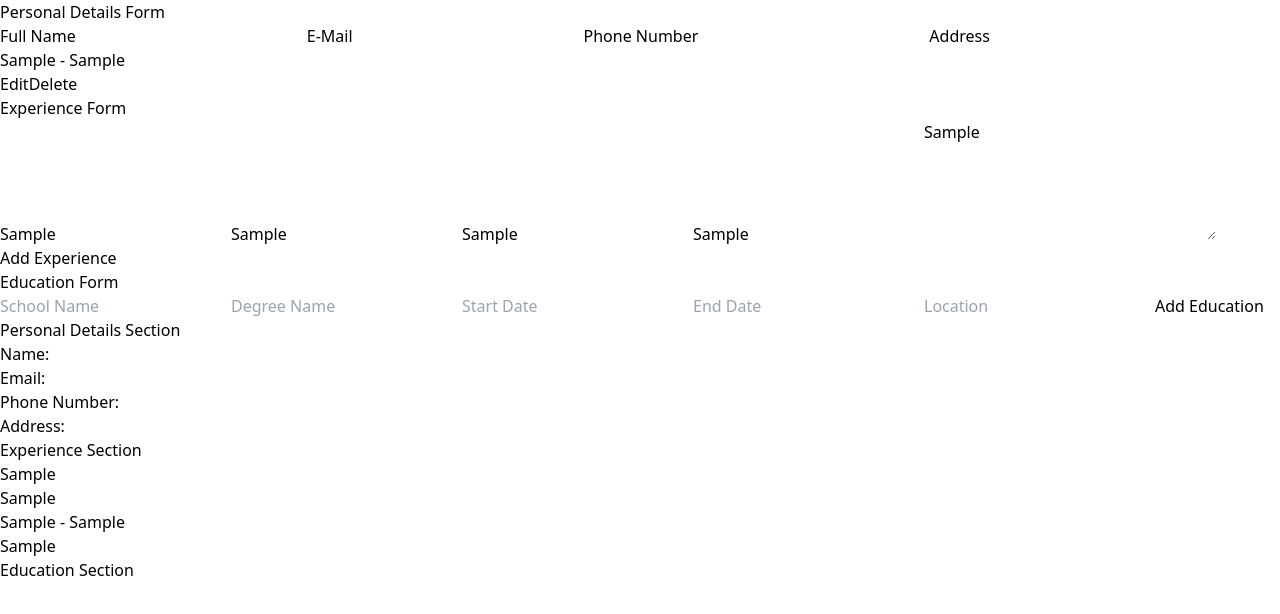
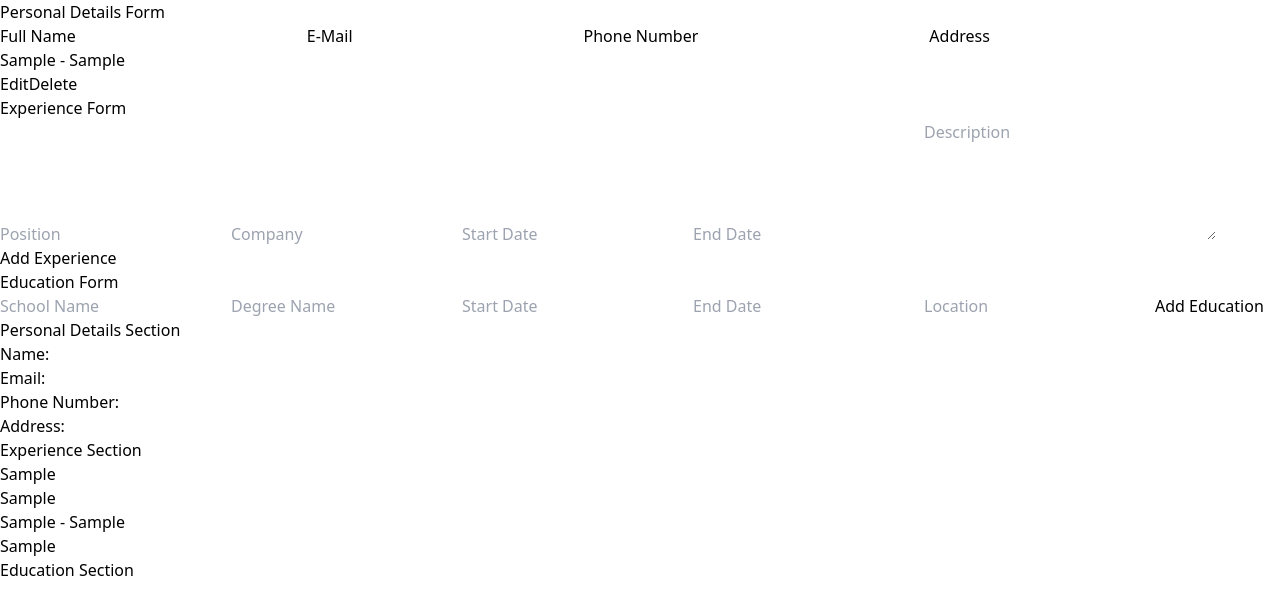
Before and after one commit to gryanpeterson/cv-application, a React (Vite) app: page / in a window 1280 px wide. Both pictures are taken after typing "Sample", "Sample", "Sample", "Sample", "Sample" into the empty fields and a click on the button "Add Experience". Shown: the top 614 px of the page. Built offline with nearby package versions, Linux system fonts and the light colour scheme.

Commit message:
Add delete function to ExperienceForm

```diff
--- a/src/App.jsx
+++ b/src/App.jsx
@@ -1,38 +1,41 @@
-import { useState } from 'react'
-import { v4 as uuidv4 } from 'uuid';
-import PersonalDetailsForm from './components/PersonalDetailsForm'
-import PersonalDetailsSection from './components/PersonalDetailsSection'
-import ExperienceForm from './components/ExperienceForm';
-import ExperienceSection from './components/ExperienceSection';
-import EducationForm from './components/EducationForm';
-import EducationSection from './components/EducationSection';
-
+import { useState } from "react";
+import { v4 as uuidv4 } from "uuid";
+import PersonalDetailsForm from "./components/PersonalDetailsForm";
+import PersonalDetailsSection from "./components/PersonalDetailsSection";
+import ExperienceForm from "./components/ExperienceForm";
+import ExperienceSection from "./components/ExperienceSection";
+import EducationForm from "./components/EducationForm";
+import EducationSection from "./components/EducationSection";
 
 function App() {
-
-  const [fullName, setFullName] = useState('');
-  const [email, setEmail] = useState('');
-  const [phoneNumber, setPhoneNumber] = useState('');
-  const [address, setAddress] = useState('');
+  const [fullName, setFullName] = useState("");
+  const [email, setEmail] = useState("");
+  const [phoneNumber, setPhoneNumber] = useState("");
+  const [address, setAddress] = useState("");
   const [experience, setExperience] = useState([]);
   const [education, setEducation] = useState([]);
 
-
   const onChangeFullName = (e) => {
     setFullName(e.target.value);
-  }
+  };
 
   const onChangeEmail = (e) => {
     setEmail(e.target.value);
-  }
+  };
 
   const onChangePhoneNumber = (e) => {
     setPhoneNumber(e.target.value);
-  }
+  };
 
   const onChangeAddress = (e) => {
     setAddress(e.target.value);
+  };
+
+  const clearForm = (e) => {
+    for (let i = 0; i < e.target.length; i++) {
+      e.target[i].value = "";
     }
+  };
 
   const addExperience = (e) => {
     e.preventDefault();
@@ -42,12 +45,23 @@ function App() {
     const startDate = e.target[2].value;
     const endDate = e.target[3].value;
     const description = e.target[4].value;
+    const newExperience = {
+      id,
+      position,
+      company,
+      startDate,
+      endDate,
+      description,
+    };
+    setExperience([...experience, newExperience]);
+    clearForm(e);
+  };
 
-    const newExperience = {id, position, company, startDate, endDate, description};
-    setExperience([...experience, newExperience])
-
-
-  }
+  const deleteExperience = (id) => {
+    setExperience((currentExperience) => {
+      return currentExperience.filter((exp) => exp.id !== id);
+    });
+  };
 
   const addEducation = (e) => {
     e.preventDefault();
@@ -57,16 +71,14 @@ function App() {
     const startDate = e.target[2].value;
     const endDate = e.target[3].value;
     const location = e.target[4].value;
-
-    const newEducation = {id, school, degree, startDate, endDate, location};
+    const newEducation = { id, school, degree, startDate, endDate, location };
     setEducation([...education, newEducation]);
-  }
-
-
+    clearForm(e);
+  };
 
   return (
-    <div className='flex flex-row'>
-      <div className='w-1/2'>
+    <div className="flex flex-row">
+      <div className="w-1/2">
         <PersonalDetailsForm
           fullName={onChangeFullName}
           email={onChangeEmail}
@@ -76,12 +88,12 @@ function App() {
         <ExperienceForm
           experience={experience}
           addExperience={addExperience}
+          deleteExperience={deleteExperience}
         />
-        <EducationForm addEducation={addEducation}
-        />
+        <EducationForm addEducation={addEducation} />
       </div>
 
-      <div className='w-1/2'>
+      <div className="w-1/2">
         <PersonalDetailsSection
           fullName={fullName}
           email={email}
@@ -90,11 +102,10 @@ function App() {
         />
         <ExperienceSection experience={experience} />
 
-        <EducationSection education={education}/>
+        <EducationSection education={education} />
       </div>
     </div>
-  )
-
+  );
 }
 
-export default App
+export default App;
--- a/src/components/EducationForm.jsx
+++ b/src/components/EducationForm.jsx
@@ -1,18 +1,47 @@
-function EducationForm({addEducation}) {
-    return (
-
-        <form className="flex flex-col" onSubmit={addEducation}>
-            <h1 className="text-xl font-bold">Education Form</h1>
-            <input className="border-2 border-solid border-black rounded-md w-40" type="text" name="school" id="school" placeholder="School Name" />
-            <input className="border-2 border-solid border-black rounded-md w-40" type="text" name="degree" id="degree" placeholder="Degree Name" />
-            <input className="border-2 border-solid border-black rounded-md w-40" type="text" name="start-date" id="start-date" placeholder="Start Date" />
-            <input className="border-2 border-solid border-black rounded-md w-40" type="text" name="end-date" id="end-date" placeholder="End Date" />
-            <input className="border-2 border-solid border-black rounded-md w-40" type="text" name="location" id="location" placeholder="Location" />
-            <button className="p-1 bg-gray-300 rounded-md w-40" type="submit">Add Education</button>
-
-        </form>
-    )
-
+function EducationForm({ addEducation }) {
+  return (
+    <form className="flex flex-col" onSubmit={addEducation}>
+      <h1 className="text-xl font-bold">Education Form</h1>
+      <input
+        className="w-40 border-2 border-black border-solid rounded-md"
+        type="text"
+        name="school"
+        id="school"
+        placeholder="School Name"
+      />
+      <input
+        className="w-40 border-2 border-black border-solid rounded-md"
+        type="text"
+        name="degree"
+        id="degree"
+        placeholder="Degree Name"
+      />
+      <input
+        className="w-40 border-2 border-black border-solid rounded-md"
+        type="text"
+        name="start-date"
+        id="start-date"
+        placeholder="Start Date"
+      />
+      <input
+        className="w-40 border-2 border-black border-solid rounded-md"
+        type="text"
+        name="end-date"
+        id="end-date"
+        placeholder="End Date"
+      />
+      <input
+        className="w-40 border-2 border-black border-solid rounded-md"
+        type="text"
+        name="location"
+        id="location"
+        placeholder="Location"
+      />
+      <button className="w-40 p-1 bg-gray-300 rounded-md" type="submit">
+        Add Education
+      </button>
+    </form>
+  );
 }
 
-export default EducationForm
+export default EducationForm;
--- a/src/components/ExperienceForm.jsx
+++ b/src/components/ExperienceForm.jsx
@@ -1,36 +1,69 @@
-function ExperienceForm({addExperience, experience}) {
-
+function ExperienceForm({ addExperience, experience, deleteExperience }) {
   return (
-
     <>
       <>
-                {experience.map(experienceObject => {
+        {experience.map((experienceObject) => {
           return (
-                        <div className="experience-list-container" key={experienceObject.id}>
-                            <div className="experience-title">{experienceObject.company} - {experienceObject.position}</div>
+            <div
+              className="experience-list-container"
+              key={experienceObject.id}>
+              <div className="experience-title">
+                {experienceObject.company} - {experienceObject.position}
+              </div>
               <button className="p-1 bg-gray-300 rounded-md">Edit</button>
-                            <button className="p-1 bg-gray-300 rounded-md" onClick={() => console.log('You Clicked The Delete Button')}>Delete</button>
+              <button
+                className="p-1 bg-gray-300 rounded-md"
+                onClick={() => deleteExperience(experienceObject.id)}>
+                Delete
+              </button>
             </div>
-                    )
+          );
         })}
       </>
 
-
       <form className="flex flex-col mb-10" onSubmit={addExperience}>
         <h1 className="text-xl font-bold">Experience Form</h1>
-                <input className="border-2 border-solid border-black rounded-md w-40" type="text" name="position" id="position" placeholder="Position" />
-                <input className="border-2 border-solid border-black rounded-md w-40" type="text" name="company" id="company" placeholder="Company" />
-                <input className="border-2 border-solid border-black rounded-md w-40" type="text" name="startDate" id="startDate" placeholder="Start Date" />
-                <input className="border-2 border-solid border-black rounded-md w-40" type="text" name="endDate" id="endDate" placeholder="End Date" />
-                <textarea className="border-2 border-solid border-black rounded-md w-40" name="" id="" cols="30" rows="5" placeholder="Description"></textarea>
-                <button className="p-1 bg-gray-300 rounded-md w-40" type="submit">Add Experience</button>
-
+        <input
+          className="w-40 border-2 border-black border-solid rounded-md"
+          type="text"
+          name="position"
+          id="position"
+          placeholder="Position"
+        />
+        <input
+          className="w-40 border-2 border-black border-solid rounded-md"
+          type="text"
+          name="company"
+          id="company"
+          placeholder="Company"
+        />
+        <input
+          className="w-40 border-2 border-black border-solid rounded-md"
+          type="text"
+          name="startDate"
+          id="startDate"
+          placeholder="Start Date"
+        />
+        <input
+          className="w-40 border-2 border-black border-solid rounded-md"
+          type="text"
+          name="endDate"
+          id="endDate"
+          placeholder="End Date"
+        />
+        <textarea
+          className="w-40 border-2 border-black border-solid rounded-md"
+          name=""
+          id=""
+          cols="30"
+          rows="5"
+          placeholder="Description"></textarea>
+        <button className="w-40 p-1 bg-gray-300 rounded-md" type="submit">
+          Add Experience
+        </button>
       </form>
-
     </>
-    )
-
-
+  );
 }
 
-export default ExperienceForm
+export default ExperienceForm;
--- a/src/components/PersonalDetailsForm.jsx
+++ b/src/components/PersonalDetailsForm.jsx
@@ -1,17 +1,37 @@
-function PersonalDetailsForm({fullName, email, phoneNumber, address}) {
+function PersonalDetailsForm({ fullName, email, phoneNumber, address }) {
   return (
     <form className="flex flex-col mb-10">
       <h1 className="text-xl font-bold">Personal Details Form</h1>
       <label htmlFor="fullName">Full Name</label>
-            <input className="border-2 border-solid border-black rounded-md w-40" type="text" id="fullName" onChange={fullName}/>
+      <input
+        className="w-40 border-2 border-black border-solid rounded-md"
+        type="text"
+        id="fullName"
+        onChange={fullName}
+      />
       <label htmlFor="email">E-Mail</label>
-            <input className="border-2 border-solid border-black rounded-md w-40" type="email" id="email" onChange={email}/>
+      <input
+        className="w-40 border-2 border-black border-solid rounded-md"
+        type="email"
+        id="email"
+        onChange={email}
+      />
       <label htmlFor="phoneNumber">Phone Number</label>
-            <input className="border-2 border-solid border-black rounded-md w-40" type="text" id="phoneNumber" onChange={phoneNumber}/>
+      <input
+        className="w-40 border-2 border-black border-solid rounded-md"
+        type="text"
+        id="phoneNumber"
+        onChange={phoneNumber}
+      />
       <label htmlFor="address">Address</label>
-            <input className="border-2 border-solid border-black rounded-md w-40" type="text" id="address" onChange={address}/>
+      <input
+        className="w-40 border-2 border-black border-solid rounded-md"
+        type="text"
+        id="address"
+        onChange={address}
+      />
     </form>
-    )
+  );
 }
 
-export default PersonalDetailsForm
+export default PersonalDetailsForm;
```
Also changed, not shown: src/components/EducationSection.jsx (+8 -8 lines), src/components/ExperienceSection.jsx (+8 -6 lines), src/components/PersonalDetailsSection.jsx (+3 -9 lines). Lines whose indentation alone changed are shown as unchanged.
